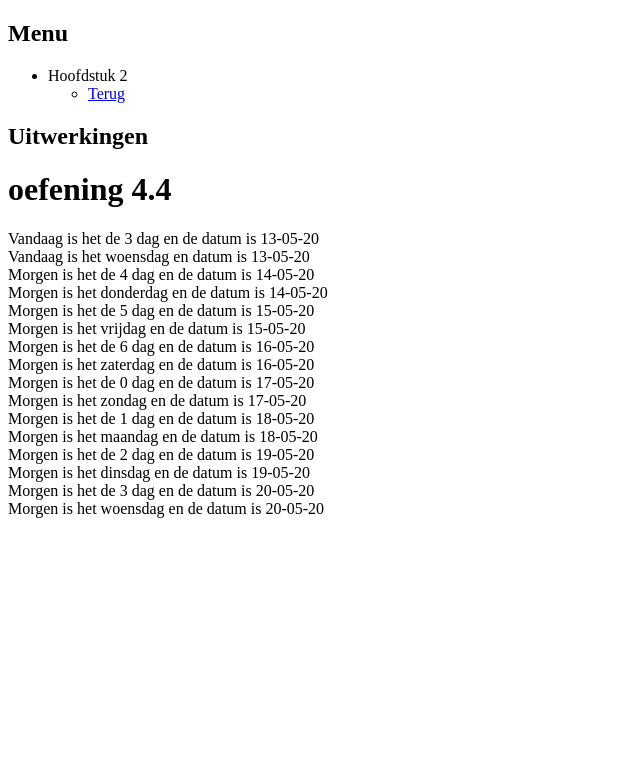
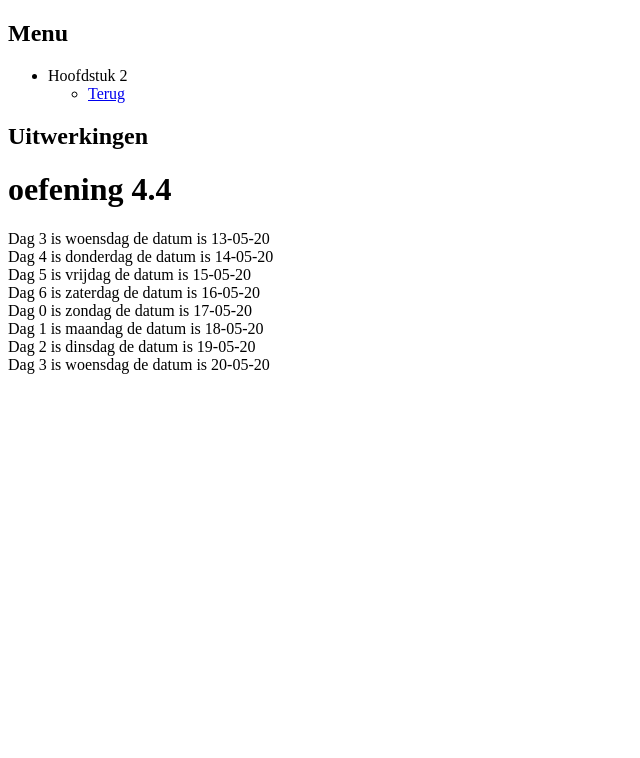
Before and after one commit to w1-zutphenvanbas/phpopdrachten, a PHP site: page /h4/4.4.php in a window 1280 px wide. Shown: the top 758 px of the page, without its empty margins (0-640 px from the left). Run offline with PHP 8.4, Linux system fonts and the light colour scheme.

Commit message:
4.4 aangepast

```diff
--- a/h4/4.4.php
+++ b/h4/4.4.php
@@ -34,76 +34,62 @@ include "script.php";
         // Vandaag
         $nu = strtotime("now");
         $datumVandaag = date('d-m-y', $nu);
+        $dagenWeek = array("zondag","maandag","dinsdag","woensdag","donderdag","vrijdag","zaterdag");
 
         // Dag van de week 0-7
         $datumDag = date('w', $nu);
-        echo "Vandaag is het de ".$datumDag. " dag en de datum is ".$datumVandaag;
+        echo "Dag ".$datumDag. " is " .$dagenWeek[$datumDag]." de datum is ".$datumVandaag;
         echo "<br>";
-        $dagenWeek = array("zondag","maandag","dinsdag","woensdag","donderdag","vrijdag","zaterdag");
-        echo "Vandaag is het ".$dagenWeek[$datumDag] . " en datum is ". $datumVandaag;
 
         // Morgen
         $nu = strtotime('+1 days');
         $datumVandaag = date('d-m-y', $nu);
         $datumDag = date('w',$nu);
 
-        echo "<br>Morgen is het de ".$datumDag. " dag en de datum is ".$datumVandaag;
-        echo"<br>";
-        echo "Morgen is het ".$dagenWeek[$datumDag]. " en de datum is ". $datumVandaag;
-
+        echo "Dag ".$datumDag. " is " .$dagenWeek[$datumDag]." de datum is ".$datumVandaag;
+        echo "<br>";
         // Morgen
         $nu = strtotime('+2 days');
         $datumVandaag = date('d-m-y', $nu);
         $datumDag = date('w',$nu);
 
-        echo "<br>Morgen is het de ".$datumDag. " dag en de datum is ".$datumVandaag;
-        echo"<br>";
-        echo "Morgen is het ".$dagenWeek[$datumDag]. " en de datum is ". $datumVandaag;
-
+        echo "Dag ".$datumDag. " is " .$dagenWeek[$datumDag]." de datum is ".$datumVandaag;
+        echo "<br>";
         // Morgen
         $nu = strtotime('+3 days');
         $datumVandaag = date('d-m-y', $nu);
         $datumDag = date('w',$nu);
 
-        echo "<br>Morgen is het de ".$datumDag. " dag en de datum is ".$datumVandaag;
-        echo"<br>";
-        echo "Morgen is het ".$dagenWeek[$datumDag]. " en de datum is ". $datumVandaag;
-
+        echo "Dag ".$datumDag. " is " .$dagenWeek[$datumDag]." de datum is ".$datumVandaag;
+        echo "<br>";
         // Morgen
         $nu = strtotime('+4 days');
         $datumVandaag = date('d-m-y', $nu);
         $datumDag = date('w',$nu);
 
-        echo "<br>Morgen is het de ".$datumDag. " dag en de datum is ".$datumVandaag;
-        echo"<br>";
-        echo "Morgen is het ".$dagenWeek[$datumDag]. " en de datum is ". $datumVandaag;
-
+        echo "Dag ".$datumDag. " is " .$dagenWeek[$datumDag]." de datum is ".$datumVandaag;
+        echo "<br>";
         // Morgen
         $nu = strtotime('+5 days');
         $datumVandaag = date('d-m-y', $nu);
         $datumDag = date('w',$nu);
 
-        echo "<br>Morgen is het de ".$datumDag. " dag en de datum is ".$datumVandaag;
-        echo"<br>";
-        echo "Morgen is het ".$dagenWeek[$datumDag]. " en de datum is ". $datumVandaag;
-
+        echo "Dag ".$datumDag. " is " .$dagenWeek[$datumDag]." de datum is ".$datumVandaag;
+        echo "<br>";
         // Morgen
         $nu = strtotime('+6 days');
         $datumVandaag = date('d-m-y', $nu);
         $datumDag = date('w',$nu);
 
-        echo "<br>Morgen is het de ".$datumDag. " dag en de datum is ".$datumVandaag;
-        echo"<br>";
-        echo "Morgen is het ".$dagenWeek[$datumDag]. " en de datum is ". $datumVandaag;
+        echo "Dag ".$datumDag. " is " .$dagenWeek[$datumDag]." de datum is ".$datumVandaag;
+        echo "<br>";
         // Morgen
         $nu = strtotime('+7 days');
         $datumVandaag = date('d-m-y', $nu);
         $datumDag = date('w',$nu);
 
-        echo "<br>Morgen is het de ".$datumDag. " dag en de datum is ".$datumVandaag;
-        echo"<br>";
-        echo "Morgen is het ".$dagenWeek[$datumDag]. " en de datum is ". $datumVandaag;
-
+        echo "Dag ".$datumDag. " is " .$dagenWeek[$datumDag]." de datum is ".$datumVandaag;
+        echo "<br>";
         ?>
 
         <?php
```
